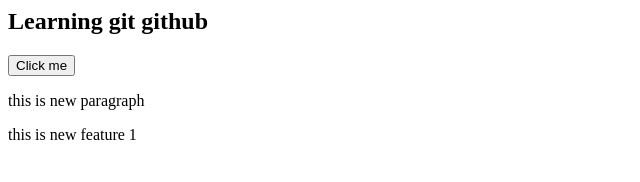
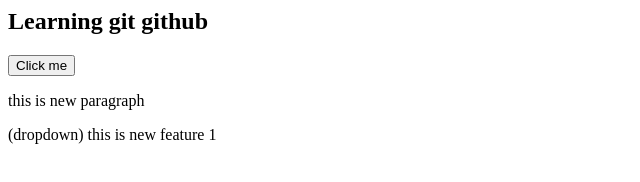
Before and after one commit to ujjawal2301/localrepo, a plain HTML site: page index.html in a window 1280 px wide. Shown: the full height of the page, 0-640 px from the left. Drawn offline with Linux system fonts and the light colour scheme.

```diff
--- a/index.html
+++ b/index.html
@@ -1,4 +1,4 @@
 <h2>Learning git github</h2>
 <button>Click me</button>
 <p>this is new paragraph</p>
-<p>this is new feature 1</p>
+<p>(dropdown) this is new feature 1</p>
```
